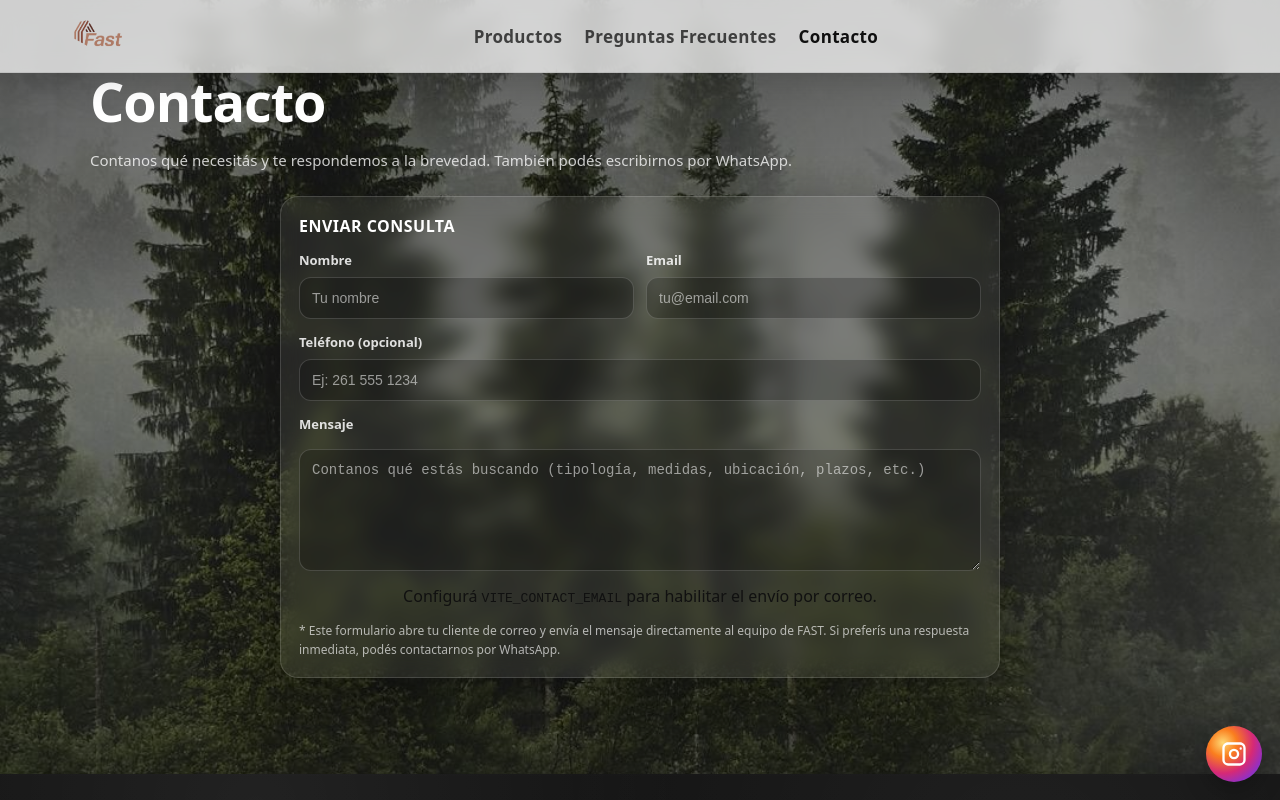
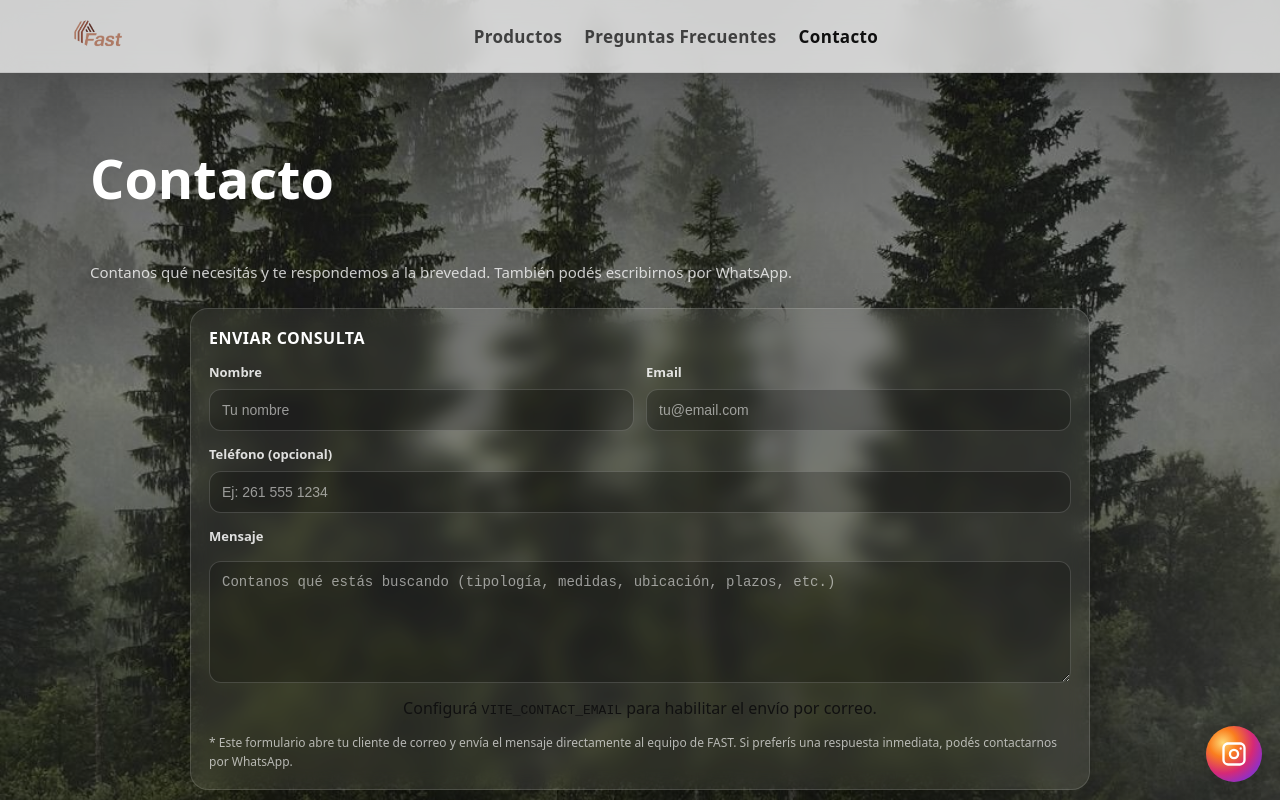
Before and after one commit to MAXE007/page-modulos, a React (Vite) app: page /contacto in a window 1280 px wide. Shown: the top 800 px of the page. Built offline with nearby package versions, Linux system fonts and the light colour scheme; no server answers.

Commit message:
fixing titles in sections

```diff
--- a/src/Pages/Contact/Contact.css
+++ b/src/Pages/Contact/Contact.css
@@ -5,7 +5,6 @@
   padding: 96px 18px;
   position: relative;
   background: url("/images/pinos.jpg") center / cover no-repeat;
-  padding-top: 64px;
 }
 
 .contactPage::before {
@@ -32,10 +31,8 @@
 }
 
 .contactPage__title {
-  margin: 0 0 10px 0;
   color: #fff;
   font-size: 54px;
-  letter-spacing: -0.02em;
 }
 
 .contactPage__subtitle {
@@ -49,7 +46,7 @@
   display: grid;
   grid-template-columns: 1fr;
   gap: 18px;
-  max-width: 720px;
+  max-width: 900px;
   margin: 0 auto;
 }
 
--- a/src/Pages/FAQ/FAQ.css
+++ b/src/Pages/FAQ/FAQ.css
@@ -35,11 +35,8 @@
 }
 
 .faqPage__title {
-  margin: 0 0 10px 0;
   color: #fff;
-  font-size: clamp(30px, 3vw, 44px);
-
-  letter-spacing: -0.02em;
+  font-size: 54px
 }
 
 .faqPage__subtitle {
--- a/src/Pages/ProductDetail/ProductDetail.css
+++ b/src/Pages/ProductDetail/ProductDetail.css
@@ -3,7 +3,7 @@
   position: relative;
 
   /* en vez de margin-top */
-  padding-top: 64px;
+  padding-top: 80px;
 
   /* el padding lateral y bottom lo manejamos en el container */
   background: url("/images/pinos.jpg") center / cover no-repeat;
--- a/src/Pages/Products/Products.css
+++ b/src/Pages/Products/Products.css
@@ -1,9 +1,6 @@
 .tipos {
   min-height: 100vh;
-  background-image: url("/images/pinos.jpg");
-  background-size: cover;
-  background-position: center;
-  background-attachment: fixed;
+  background: url("/images/pinos.jpg") center / cover no-repeat;
   position: relative;
   padding-top: 64px;
 }
@@ -32,8 +29,7 @@
 }
 
 .tipos__head h1 {
-  color: aliceblue;
-  margin: 0 0 6px;
+  color: #fff;
   font-size: 54px;
 }
 
```
